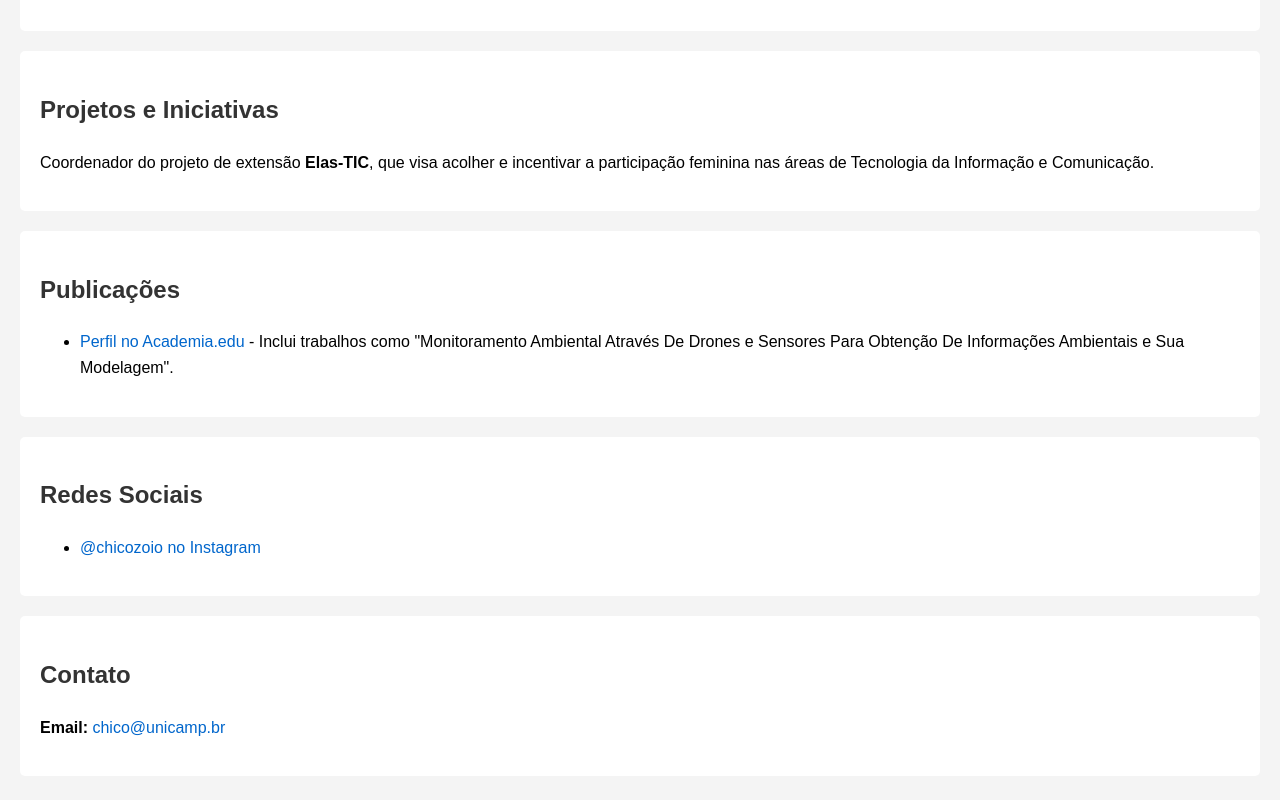
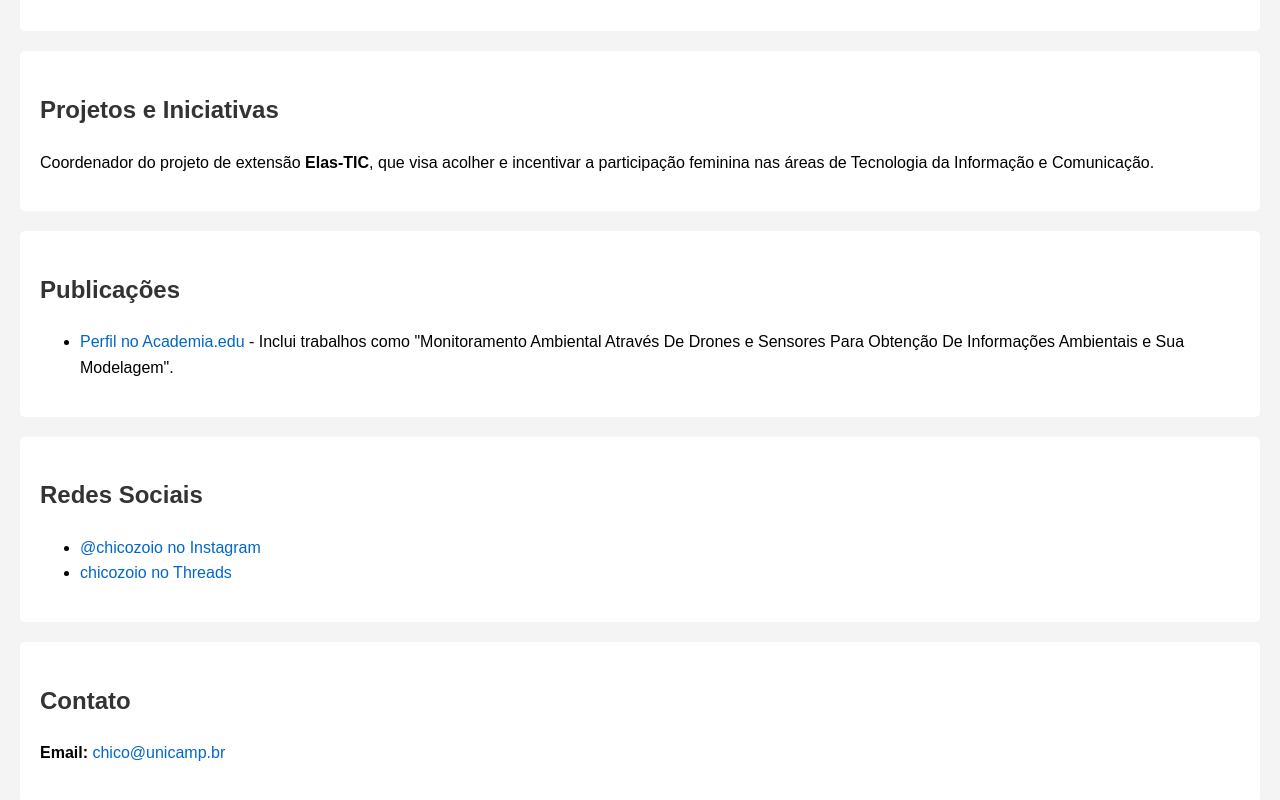
Before and after one commit to MrH3nrik/Chico, a plain HTML site: page index.html in a window 1280 px wide. Shown: the part 1046-1846 px from the top of the page. Drawn offline with Linux system fonts and the light colour scheme.

Commit message:
adição perfil do Threads

```diff
--- a/index.html
+++ b/index.html
@@ -82,6 +82,7 @@
     <h2>Redes Sociais</h2>
     <ul>
       <li><a href="https://www.instagram.com/chicozoio/" target="_blank">@chicozoio no Instagram</a></li>
+      <li><a href="https://www.threads.com/@chicozoio" target="_blank">chicozoio no Threads</a></li>
     </ul>
   </section>
 
```
